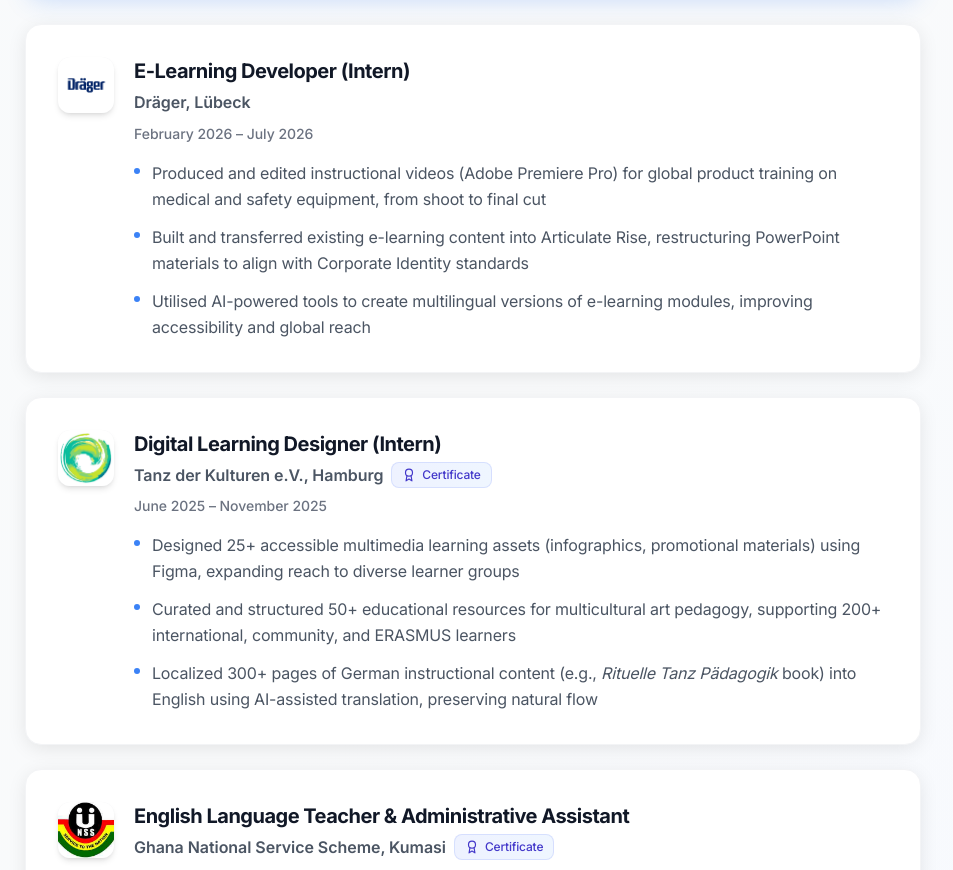
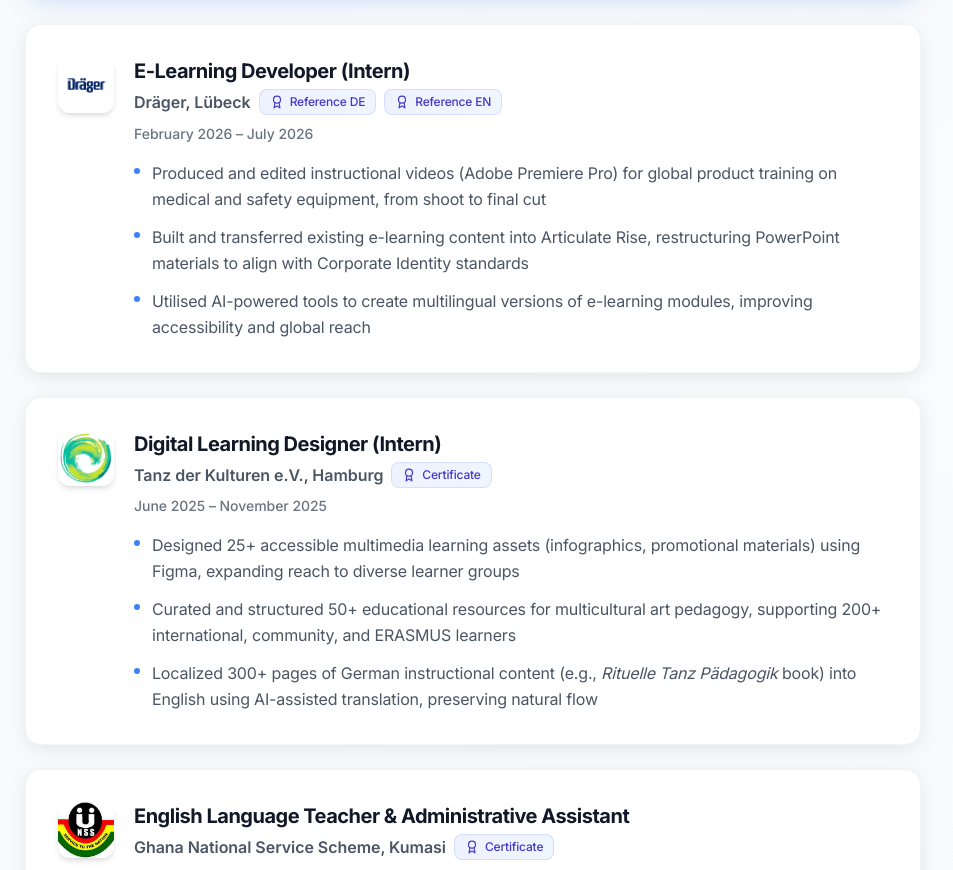
Before and after one commit to Samuelsen1/VS-Code-Port1, a Next.js app: page / in a window 1280 px wide. Shown: the part 6117-6987 px from the top of the page, without its empty margins (167-1120 px from the left). Built offline with nearby package versions, Linux system fonts and the light colour scheme.

Commit message:
Add Dräger DE and EN reference links in experience
Surface Drive reference letters next to the Dräger role on the portfolio and CV.

Co-authored-by: Cursor <cursoragent@cursor.com>

```diff
--- a/app/PortfolioWebsite.jsx
+++ b/app/PortfolioWebsite.jsx
@@ -617,7 +617,11 @@ setChatMessages([
             highlight: false,
             icon: "briefcase",
             iconBg: "bg-blue-100",
-            image: "/images/drager.png?v=2"
+            image: "/images/drager.png?v=2",
+            references: [
+              { label: { en: "Reference DE", de: "Referenz DE" }, url: "https://drive.google.com/file/d/15W9tFZRaDM4CbpP7KWVTY_ywBX3F5KZ3/view" },
+              { label: { en: "Reference EN", de: "Referenz EN" }, url: "https://drive.google.com/file/d/1XRjTGkBp7XVaQRw8PzUJkDDhObFNSRLv/view" }
+            ]
           },
           {
             title: { en: "Digital Learning Designer (Intern)", de: "Digital Learning Designer (Praktikant)" },
@@ -820,7 +824,11 @@ setChatMessages([
             highlight: false,
             icon: "briefcase",
             iconBg: "bg-blue-100",
-            image: "/images/drager.png?v=2"
+            image: "/images/drager.png?v=2",
+            references: [
+              { label: { en: "Reference DE", de: "Referenz DE" }, url: "https://drive.google.com/file/d/15W9tFZRaDM4CbpP7KWVTY_ywBX3F5KZ3/view" },
+              { label: { en: "Reference EN", de: "Referenz EN" }, url: "https://drive.google.com/file/d/1XRjTGkBp7XVaQRw8PzUJkDDhObFNSRLv/view" }
+            ]
           },
           {
             title: { en: "Digital Learning Designer (Intern)", de: "Digital Learning Designer (Praktikant)" },
@@ -2224,6 +2232,23 @@ setChatMessages([
                     <h3 className={`text-xl font-bold mb-1 ${isDarkTheme ? 'text-white' : 'text-gray-900'}`}>{(item.title && item.title[language]) || ''}</h3>
                     <div className="flex items-center gap-2 mb-2 flex-wrap">
                       <p className={`font-semibold ${item.highlight ? (isDarkTheme ? 'text-blue-300' : 'text-blue-600') : (isDarkTheme ? 'text-blue-200' : 'text-gray-600')}`}>{(item.company && item.company[language]) || ''}</p>
+                      {item.references && item.references.map((ref, refIdx) => (
+                        <a
+                          key={refIdx}
+                          href={ref.url}
+                          target="_blank"
+                          rel="noopener noreferrer"
+                          className={`inline-flex items-center gap-1.5 px-2.5 py-1 rounded-lg border transition-all duration-200 text-xs font-medium ${
+                            isDarkTheme
+                              ? 'bg-gradient-to-r from-blue-500/20 to-indigo-500/20 border-blue-400/40 text-blue-200 hover:from-blue-500/30 hover:to-indigo-500/30 hover:border-blue-400/60 hover:shadow-lg hover:shadow-blue-500/20'
+                              : 'bg-gradient-to-r from-indigo-50 to-blue-50 border-indigo-200/60 text-indigo-700 hover:from-indigo-100 hover:to-blue-100 hover:border-indigo-300 hover:shadow-sm'
+                          }`}
+                          title={(ref.label && ref.label[language]) || ''}
+                        >
+                          <Award className="w-3.5 h-3.5" />
+                          <span>{(ref.label && ref.label[language]) || ''}</span>
+                        </a>
+                      ))}
                       {item.certificate && (
                         <a
                           href={item.certificate.url}
--- a/app/cv/page.js
+++ b/app/cv/page.js
@@ -146,7 +146,16 @@ export default function DigitalLearningCV() {
             <div className="flex flex-col md:flex-row md:justify-between md:items-start mb-2 gap-1">
               <div>
                 <h3 className="font-bold text-gray-800">{language === 'de' ? 'E-Learning-Entwickler (Praktikant)' : 'E-Learning Developer (Intern)'}</h3>
-                <p className="text-gray-600 italic">Dräger, Lübeck</p>
+                <p className="text-gray-600 italic">
+                  Dräger, Lübeck{' '}
+                  <a href="https://drive.google.com/file/d/15W9tFZRaDM4CbpP7KWVTY_ywBX3F5KZ3/view" target="_blank" rel="noopener noreferrer" className="text-indigo-600 hover:underline not-italic">
+                    {language === 'de' ? 'Referenz DE' : 'Reference DE'}
+                  </a>
+                  {' | '}
+                  <a href="https://drive.google.com/file/d/1XRjTGkBp7XVaQRw8PzUJkDDhObFNSRLv/view" target="_blank" rel="noopener noreferrer" className="text-indigo-600 hover:underline not-italic">
+                    {language === 'de' ? 'Referenz EN' : 'Reference EN'}
+                  </a>
+                </p>
               </div>
               <span className="text-sm text-gray-600">Feb 2026 – July 2026</span>
             </div>
```
